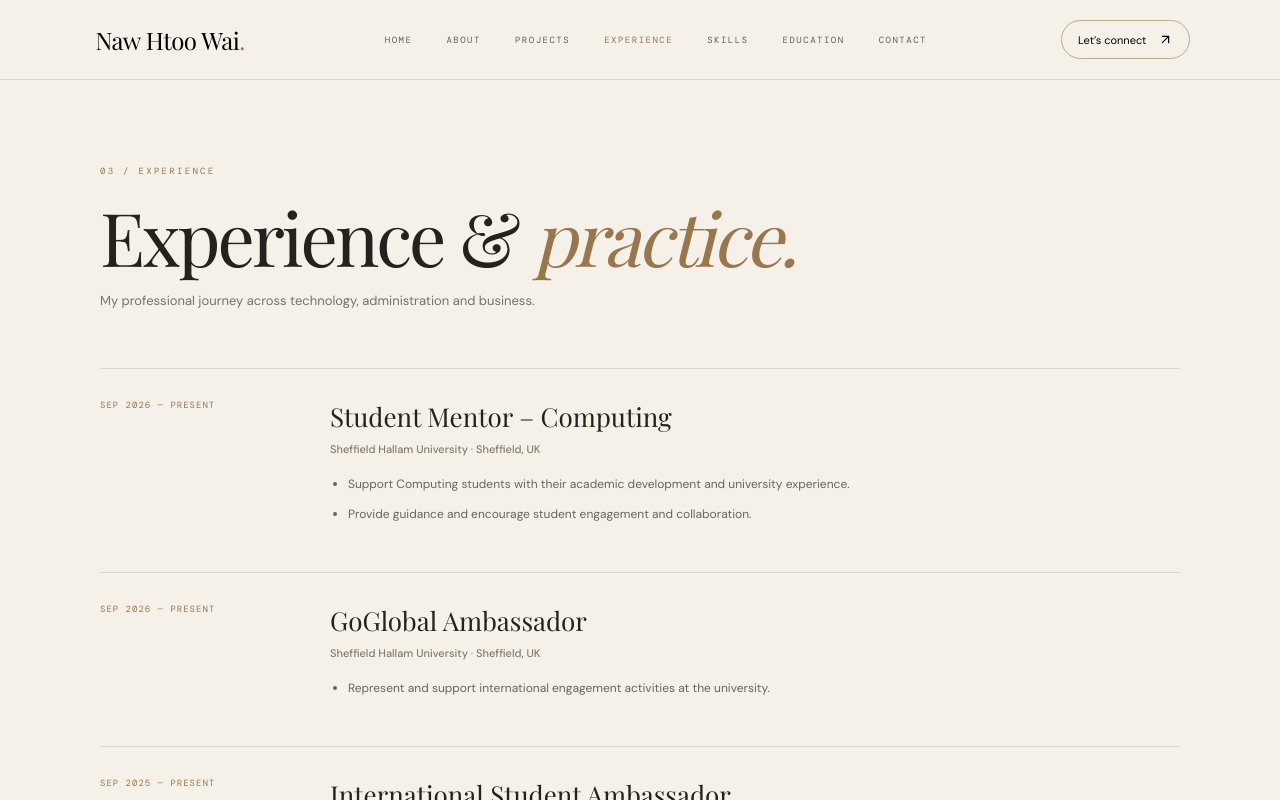
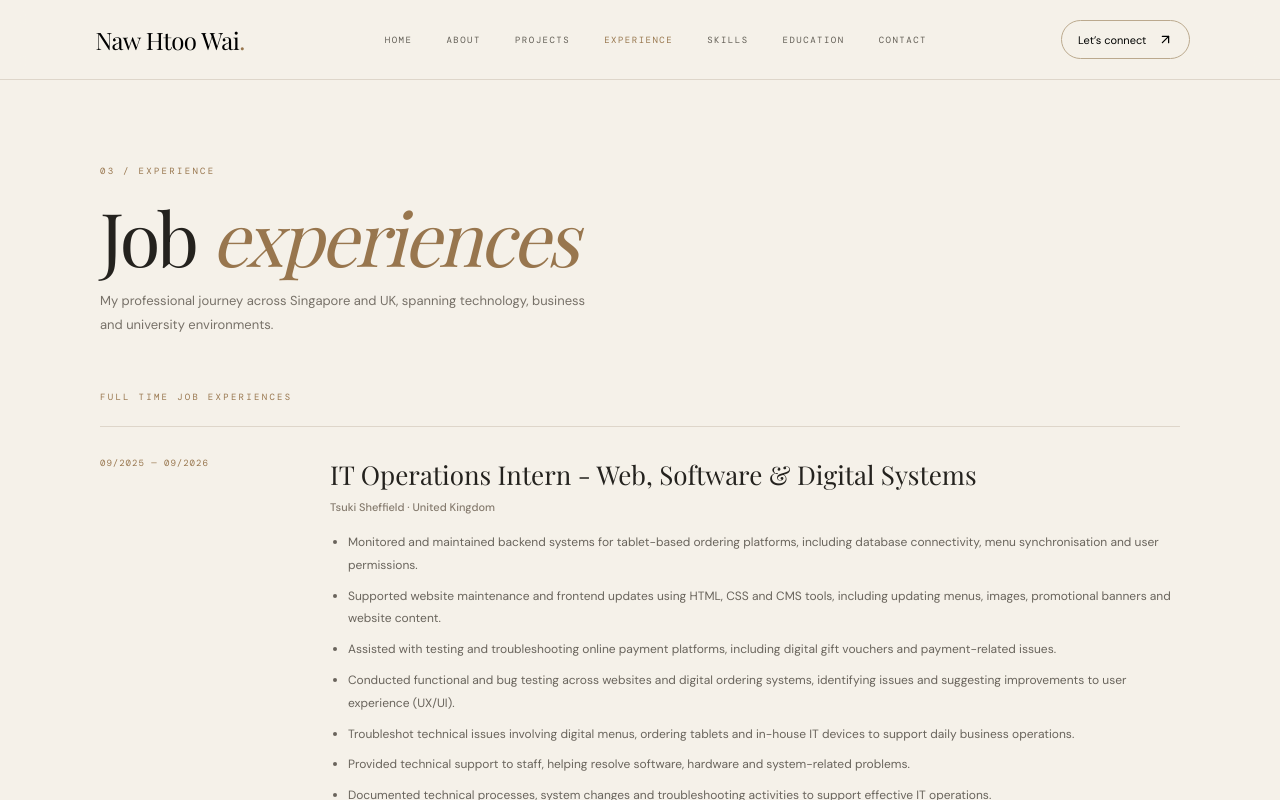
Before and after one commit to naw187/my-portfolio, a React (Vite) app: page / in a window 1280 px wide. Both pictures are taken after a click on the button "EXPERIENCE". Shown: the top 800 px of the page. Built offline with nearby package versions, Linux system fonts and the light colour scheme; a web font is replaced by a local one.

Commit message:
Update App.jsx

```diff
--- a/src/App.jsx
+++ b/src/App.jsx
@@ -15,87 +15,80 @@ export default function App(){const[page,setPage]=useState('Home'),[project,setP
 {page==='About'&&<Inner kicker="01 / ABOUT" title={<>A little about <em>me.</em></>} subtitle="A short introduction, with room for the story behind the work."><div className="about-layout"><div className="about-art"><img src="/about-photo.jpg" alt="Naw Htoo Wai in Paris" /></div><div><h2>Technology is most interesting when it makes something <em>better.</em></h2><p>I’m Naw Htoo Wai, a Computing postgraduate based in Sheffield, United Kingdom. I’m interested in software and web development, mobile applications, cloud engineering and the ways technology can solve practical problems.</p><p>My academic projects have given me opportunities to explore cloud-native application design, full-stack web development, booking systems, database modelling and big data concepts. I enjoy learning new tools, working through challenges and developing ideas into useful solutions.</p><div className="facts"><div><small>BASED IN</small><b>Sheffield, United Kingdom</b></div><div><small>INTERESTS</small><b>Software · Cloud · Data</b></div></div></div></div></Inner>}
 {page==='Projects'&&<Inner kicker="02 / SELECTED WORK" title={<>Projects & <em>experiments.</em></>} subtitle="Select a project to explore the thinking, tools and work behind it."><div className="cards">{projects.map(p=><ProjectCard key={p.id} p={p} click={()=>open(p)}/>)}</div></Inner>}
 {page==='Project detail'&&<Inner><button className="back" onClick={()=>go('Projects')}><ArrowLeft size={15}/> BACK TO PROJECTS</button><p className="eyebrow">{project.n} / {project.cat}</p><h1 className="detail-title">{project.title}</h1><p className="subline">{project.sub}</p><div className={'detail-visual visual '+project.visual}><Visual p={project}/></div><div className="detail-columns"><div><small className="eyebrow">OVERVIEW</small><h2>{project.summary}</h2></div><div><small className="eyebrow">PROJECT CONTRIBUTIONS</small><ul>{project.details.map((d,i)=><li key={i}>{d}</li>)}</ul></div></div><div className="tech"><p className="eyebrow">TECHNOLOGIES & TOOLS</p><Tags items={project.tech}/><p className="date">PROJECT DATE · {project.date}</p>{project.link&&<a className="textbtn" href={project.link} target="_blank" rel="noreferrer">Visit project <ExternalLink size={14}/></a>}</div></Inner>}
-{page==='Experience'&&<Inner kicker="03 / EXPERIENCE" title={<>Experience & <em>practice.</em></>} subtitle="My professional journey across technology, administration and business.">
+{page==='Experience'&&<Inner kicker="03 / EXPERIENCE" title={<>Job <em>experiences </em></>} subtitle="My professional journey across Singapore and UK, spanning technology, business and university environments.">
+{/* FULL-TIME JOB EXPERIENCES */}
+<div className="experience-group">
+    <p className="eyebrow">FULL TIME JOB EXPERIENCES</p>
 
     <div className="timeline">
-    <div className="timeline-date">SEP 2026 — PRESENT</div>
+      <div className="timeline-date">09/2025 — 09/2026</div>
       <div>
-      <h2>Student Mentor – Computing</h2>
-      <h3>Sheffield Hallam University · Sheffield, UK</h3>
+        <h2>IT Operations Intern - Web, Software & Digital Systems</h2>
+        <h3>Tsuki Sheffield · United Kingdom</h3>
         <ul>
-        <li>Support Computing students with their academic development and university experience.</li>
-        <li>Provide guidance and encourage student engagement and collaboration.</li>
+          <li>Monitored and maintained backend systems for tablet-based ordering platforms, including database connectivity, menu synchronisation and user permissions.</li>
+          <li>Supported website maintenance and frontend updates using HTML, CSS and CMS tools, including updating menus, images, promotional banners and website content.</li>
+          <li>Assisted with testing and troubleshooting online payment platforms, including digital gift vouchers and payment-related issues.</li>
+          <li>Conducted functional and bug testing across websites and digital ordering systems, identifying issues and suggesting improvements to user experience (UX/UI).</li>
+          <li>Troubleshot technical issues involving digital menus, ordering tablets and in-house IT devices to support daily business operations.</li>
+          <li>Provided technical support to staff, helping resolve software, hardware and system-related problems.</li>
+          <li>Documented technical processes, system changes and troubleshooting activities to support effective IT operations.</li>
         </ul>
       </div>
     </div>
 
     <div className="timeline">
-    <div className="timeline-date">SEP 2026 — PRESENT</div>
+      <div className="timeline-date">04/2021 — 03/2024</div>
       <div>
-      <h2>GoGlobal Ambassador</h2>
-      <h3>Sheffield Hallam University · Sheffield, UK</h3>
+        <h2>Business Technology Administrator (IT Focused)</h2>
+        <h3>Grey and Sanders Singapore · Singapore, Singapore</h3>
         <ul>
-        <li>Represent and support international engagement activities at the university.</li>
+          <li>Communicated effectively with production teams, suppliers, and internal colleagues to ensure smooth operations and resolve issues promptly—transferable skills valuable for client and team case management in IT roles.</li>
+          <li>Used <strong>Magento</strong> backend to update and upload website images, manage user accounts, and add new users following onboarding, demonstrating practical experience with e-commerce platforms.</li>
+          <li>Managed stock adjustments through <strong>NickNack</strong> software, ensuring accurate inventory control.</li>
+          <li>Coordinated internal communications and task tracking using <strong>Asana</strong>, supporting team collaboration and project management.</li>
+          <li>Monitored project timelines and objectives with <strong>Jira</strong>, improving workflow efficiency and ensuring timely delivery.</li>
+          <li>Developed a strong understanding of IT tools and software relevant to business processes, enhancing skills applicable to IT support and project roles.</li>
+          <li>Managed employee administration and payroll processing, ensuring accurate and timely payments.</li>
+          <li>Coordinated work pass applications and ensured compliance with the Ministry of Manpower (M.O.M.).</li>
+          <li>Led recruitment activities including job advertising, CV screening, interviewing, onboarding, and handling employee terminations.</li>
         </ul>
+      </div>
+    </div>
+  </div>
+
+  {/* PART-TIME JOB EXPERIENCES */}
+  <div className="experience-group">
+    <p className="eyebrow">PART TIME JOB EXPERIENCES</p>
+
+    <div className="timeline">
+      <div className="timeline-date">
+        09/2026 — 01/2027<br/>(5 months contract)
+      </div>
+      <div>
+        <h2>Student Mentor – Computing</h2>
+        <h3>Sheffield Hallam University, UK</h3>
       </div>
     </div>
 
     <div className="timeline">
-    <div className="timeline-date">SEP 2025 — PRESENT</div>
+      <div className="timeline-date">
+        09/2026 — 04/2027<br/>(8 months contract)
+      </div>
       <div>
-      <h2>International Student Ambassador</h2>
-      <h3>Sheffield Hallam University · Sheffield, UK</h3>
-      <ul>
-        <li>Support international student activities and help promote the university experience.</li>
-      </ul>
+        <h2>GoGlobal Ambassador</h2>
+        <h3>Sheffield Hallam University, UK</h3>
       </div>
     </div>
 
     <div className="timeline">
-    <div className="timeline-date">SEP 2025 — SEP 2026</div>
+      <div className="timeline-date">
+        09/2025 — 04/2027<br/>(1 year and half contract)
+      </div>
       <div>
-      <h2>IT Operations Intern (Placement)</h2>
-      <h3>Tsuki · Sheffield, UK</h3>
-      <ul>
-        <li>Gained practical exposure to software infrastructure and IT operations.</li>
-      </ul>
+        <h2>International Student Ambassador</h2>
+        <h3>Sheffield Hallam University, UK</h3>
       </div>
-  </div>
-
-  <div className="timeline">
-    <div className="timeline-date">APR 2021 — MAR 2024</div>
-    <div>
-      <h2>Procurement & HR Administrator</h2>
-      <h3>Grey & Sanders · Singapore</h3>
-      <ul>
-        <li>Used Magento to update website images, manage user accounts and add new users.</li>
-        <li>Managed stock adjustments using NickNack software.</li>
-        <li>Coordinated communications and task tracking using Asana.</li>
-        <li>Monitored project timelines using Jira.</li>
-        <li>Supported payroll, recruitment, employee administration and work pass applications.</li>
-      </ul>
-    </div>
-  </div>
-
-  <div className="timeline">
-    <div className="timeline-date">MAY 2017 — MAR 2019</div>
-    <div>
-      <h2>Business Development Executive</h2>
-      <h3>K.W.Z.M Distributer Mandalay · Myanmar</h3>
-      <ul>
-        <li>Worked in business development and supported business operations.</li>
-      </ul>
-    </div>
-  </div>
-
-  <div className="timeline">
-    <div className="timeline-date">FEB 2016 — MAR 2017</div>
-    <div>
-      <h2>Junior Sales Executive</h2>
-      <h3>Unilever Distributer Mandalay · Myanmar</h3>
-      <ul>
-        <li>Gained experience in sales processes and customer-facing business activities.</li>
-      </ul>
     </div>
   </div>
 
```
Lines whose indentation alone changed are shown as unchanged.
